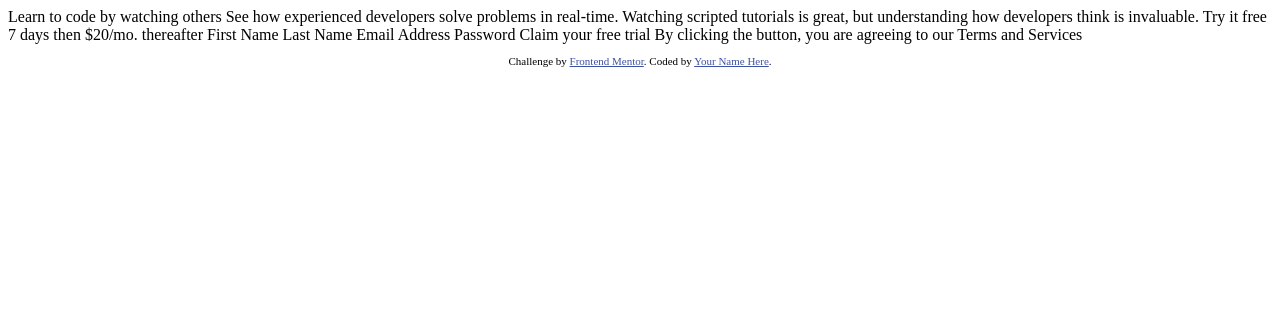
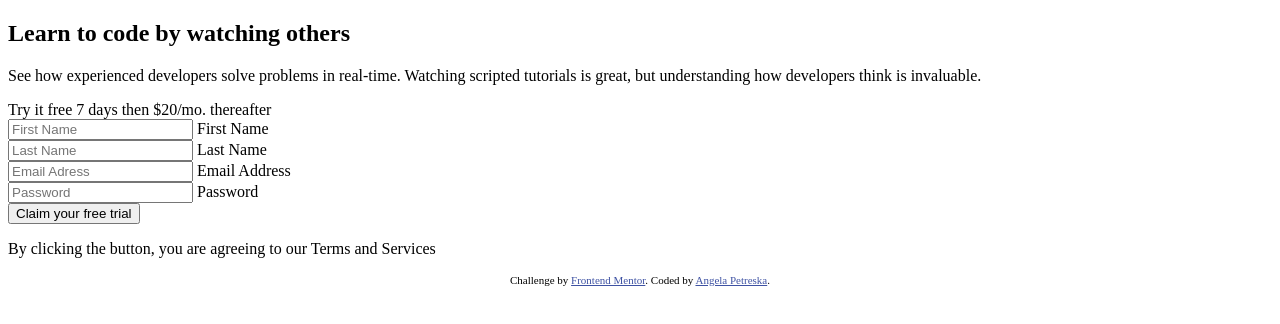
Before and after one commit to AngelaPetreska/Intro-component-with-sign-up-form, a plain HTML site: page index.html in a window 1280 px wide. Drawn offline with Linux system fonts and the light colour scheme.

Commit message:
index.html was edited

```diff
--- a/index.html
+++ b/index.html
@@ -2,40 +2,54 @@
 <html lang="en">
 <head>
   <meta charset="UTF-8">
-  <meta name="viewport" content="width=device-width, initial-scale=1.0"> <!-- displays site properly based on user's device -->
-
+  <meta name="viewport" content="width=device-width, initial-scale=1.0">
   <link rel="icon" type="image/png" sizes="32x32" href="./images/favicon-32x32.png">
-
+  <link rel="stylesheet" href="./styles.css">
   <title>Frontend Mentor | Intro component with sign up form</title>
 
-  <!-- Feel free to remove these styles or customise in your own stylesheet 👍 -->
-  <style>
-    .attribution { font-size: 11px; text-align: center; }
-    .attribution a { color: hsl(228, 45%, 44%); }
-  </style>
 </head>
 <body>
 
-  Learn to code by watching others
+  <main>
+    <section class="learn">
+      <h1>Learn to code by watching others</h1>
+      <p> See how experienced developers solve problems in real-time. Watching scripted tutorials is great,
+        but understanding how developers think is invaluable.
+      </p>
+    </section>
 
-  See how experienced developers solve problems in real-time. Watching scripted tutorials is great,
-  but understanding how developers think is invaluable.
-
-  Try it free 7 days then $20/mo. thereafter
-
-  First Name
-  Last Name
-  Email Address
-  Password
-
-  Claim your free trial
-
-  By clicking the button, you are agreeing to our Terms and Services
+    <section>
+      <div class="head">
+        <span>Try it free 7 days </span> then $20/mo. thereafter
+      </div>
+      <form action="#" id="form">
+        <div>
+          <input type="text" placeholder="First Name" id="fname">
+          <span>First Name</span>
+        </div>
+        <div>
+          <input type="text" placeholder="Last Name" id="lname">
+          <span>Last Name </span>
+        </div>
+        <div>
+          <input type="text" placeholder="Email Adress" id="email">
+          <span>Email Address</span>
+        </div>
+        <div>
+          <input type="text" placeholder="Password" id="password">
+          <span>Password</span>
+        </div>
+        <button>Claim your free trial </button>
+        <p>By clicking the button, you are agreeing to our <span>Terms and Services</span>
+        </p>
+      </form>
+    </section>
+  </main>
 
   <footer>
     <p class="attribution">
       Challenge by <a href="https://www.frontendmentor.io?ref=challenge" target="_blank">Frontend Mentor</a>.
-      Coded by <a href="#">Your Name Here</a>.
+      Coded by <a href="https://www.frontendmentor.io/profile/AngelaPetreska">Angela Petreska</a>.
     </p>
   </footer>
 </body>
--- a/styles.css
+++ b/styles.css
@@ -0,0 +1,12 @@
+@import url('https://fonts.googleapis.com/css2?family=Fraunces:ital,opsz,wght@0,9..144,100..900;1,9..144,100..900&family=Inter:wght@100..900&family=Montserrat:ital,wght@0,100..900;1,100..900&family=Poppins:ital,wght@0,100;0,200;0,300;0,400;0,500;0,600;0,700;0,800;0,900;1,100;1,200;1,300;1,400;1,500;1,600;1,700;1,800;1,900&display=swap');
+
+
+
+.attribution {
+    font-size: 11px;
+    text-align: center;
+}
+
+.attribution a {
+    color: hsl(228, 45%, 44%);
+}
```
